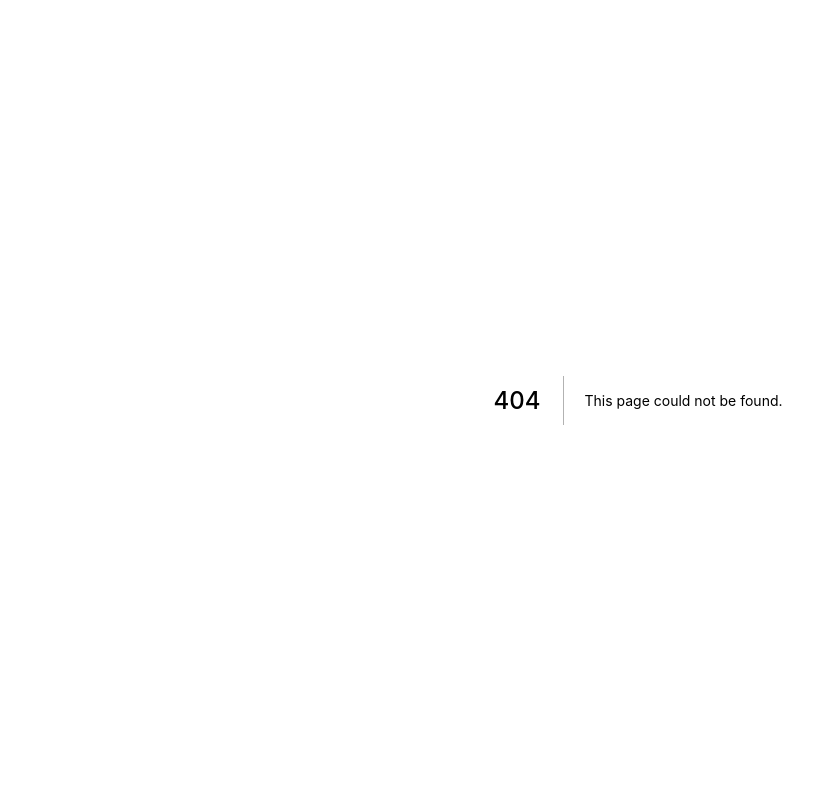
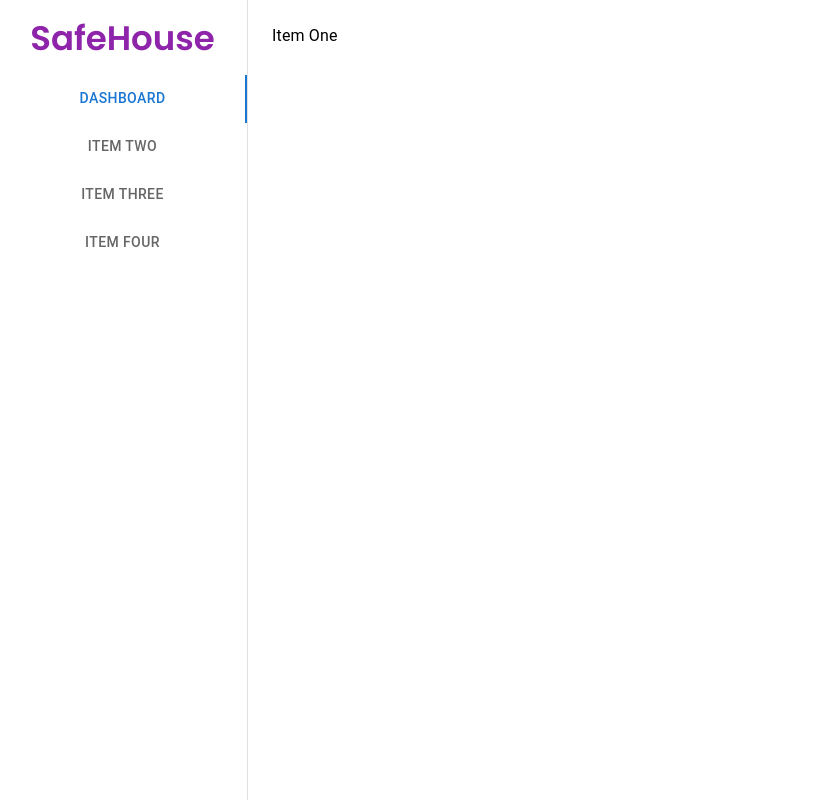
Before and after one commit to Ezzu99/safehouse-frontend, a Next.js app: page /Dashboard in a window 1280 px wide. Before the commit this address had no page. Shown: the whole page, without its empty margins (2-815 px from the left). Built offline with nearby package versions, Linux system fonts and the light colour scheme.

Commit message:
adding dashboard

```diff
--- /dev/null
+++ b/pages/Dashboard.js
@@ -0,0 +1,91 @@
+import * as React from 'react';
+import PropTypes from 'prop-types';
+import Tabs from '@mui/material/Tabs';
+import Tab from '@mui/material/Tab';
+import Typography from '@mui/material/Typography';
+import Box from '@mui/material/Box';
+import { purple } from '@mui/material/colors';
+import { ThemeProvider } from '@mui/material';
+import HeadingFont from '../src/fonts/fonts';
+
+function TabPanel(props) {
+    const { children, value, index, ...other } = props;
+
+    return (
+        <div
+        role="tabpanel"
+        hidden={value !== index}
+        id={`vertical-tabpanel-${index}`}
+        aria-labelledby={`vertical-tab-${index}`}
+        {...other}
+        >
+        {value === index && (
+            <Box sx={{ p: 3 }}>
+            <Typography>{children}</Typography>
+            </Box>
+        )}
+        </div>
+    );
+}
+
+TabPanel.propTypes = {
+    children: PropTypes.node,
+    index: PropTypes.number.isRequired,
+    value: PropTypes.number.isRequired,
+};
+
+function a11yProps(index) {
+    return {
+        id: `vertical-tab-${index}`,
+        'aria-controls': `vertical-tabpanel-${index}`,
+    };
+}
+
+export default function Sidebar() {
+    const [value, setValue] = React.useState(0);
+
+    const handleChange = (event, newValue) => {
+        setValue(newValue);
+    };
+
+    return (
+        <Box
+            sx={{ bgcolor: 'white', display: 'flex', height: '100vh', width: '100%', flexDirection: 'row' }}
+        >
+            <Box sx={{ width: '250px', height: '100vh', borderRight: 1, borderColor: 'divider' }}>
+                <Box sx={{ height: '75px', display: 'flex', alignItems: 'center', justifyContent: 'center' }}>
+                    <ThemeProvider theme={HeadingFont}>
+                        <Typography variant="h4" color={purple[600]} sx={{ fontWeight: 'bold' }}>SafeHouse</Typography>
+                    </ThemeProvider>
+                </Box>
+                <Tabs
+                    orientation="vertical"
+                    variant="scrollable"
+                    value={value}
+                    onChange={handleChange}
+                    aria-label="Vertical tabs example"
+                    sx={{ flexGrow: 1 }}
+                >
+                    <Tab label="Dashboard" {...a11yProps(0)} />
+                    <Tab label="Item Two" {...a11yProps(1)} />
+                    <Tab label="Item Three" {...a11yProps(2)} />
+                    <Tab label="Item Four" {...a11yProps(3)} />
+                </Tabs>
+            </Box>
+            <Box sx={{ flexGrow: 1, height: '100vh' }}>
+                <TabPanel value={value} index={0}>
+                Item One
+                </TabPanel>
+                <TabPanel value={value} index={1}>
+                Item Two
+                </TabPanel>
+                <TabPanel value={value} index={2}>
+                Item Three
+                </TabPanel>
+                <TabPanel value={value} index={3}>
+                Item Four
+                </TabPanel>
+            </Box>
+        </Box>
+    );
+}
--- a/src/components/LoginForm.js
+++ b/src/components/LoginForm.js
@@ -1,5 +1,6 @@
 import * as React from 'react';
 import axios from 'axios';
+import { useRouter } from 'next/router'
 import Link from '@mui/material/Link';
 import { Typography, TextField, Checkbox, Snackbar } from "@mui/material";
 import MuiAlert from '@mui/material/Alert';
@@ -33,6 +34,7 @@ const LoginForm = () => {
     const [loggedIn, setLoggedIn] = React.useState(false);
     const [token, setToken] = React.useState('');
     const [type, setType] = React.useState('');
+    let router = useRouter();
 
     const submitForm = async (e) => {
         e.preventDefault();
@@ -64,7 +66,7 @@ const LoginForm = () => {
                 setUsername(res.data.username);
                 setUserid(res.data.id);
 
-                history.push('/dashboard');
+                router.push('/Dashboard');
             }
             catch (e) {
                 setOpenErrorSnack(true);
```
